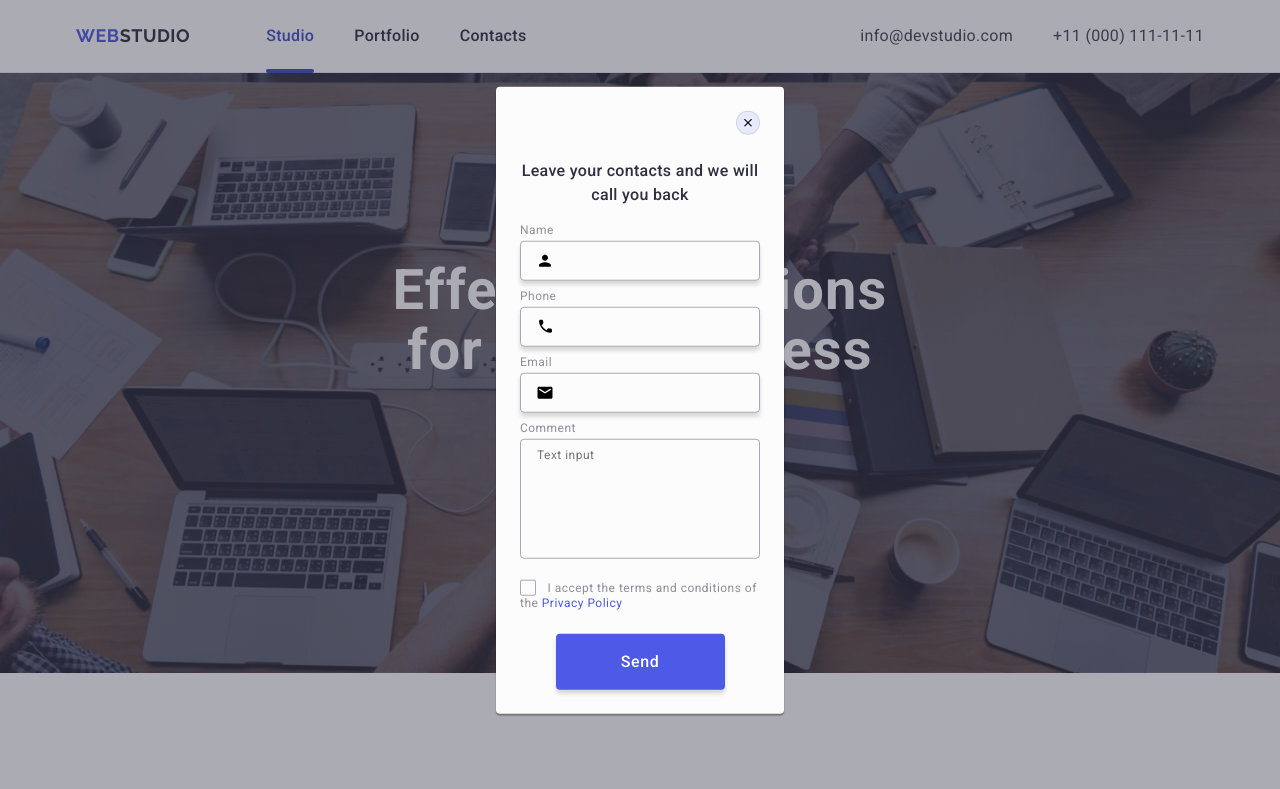
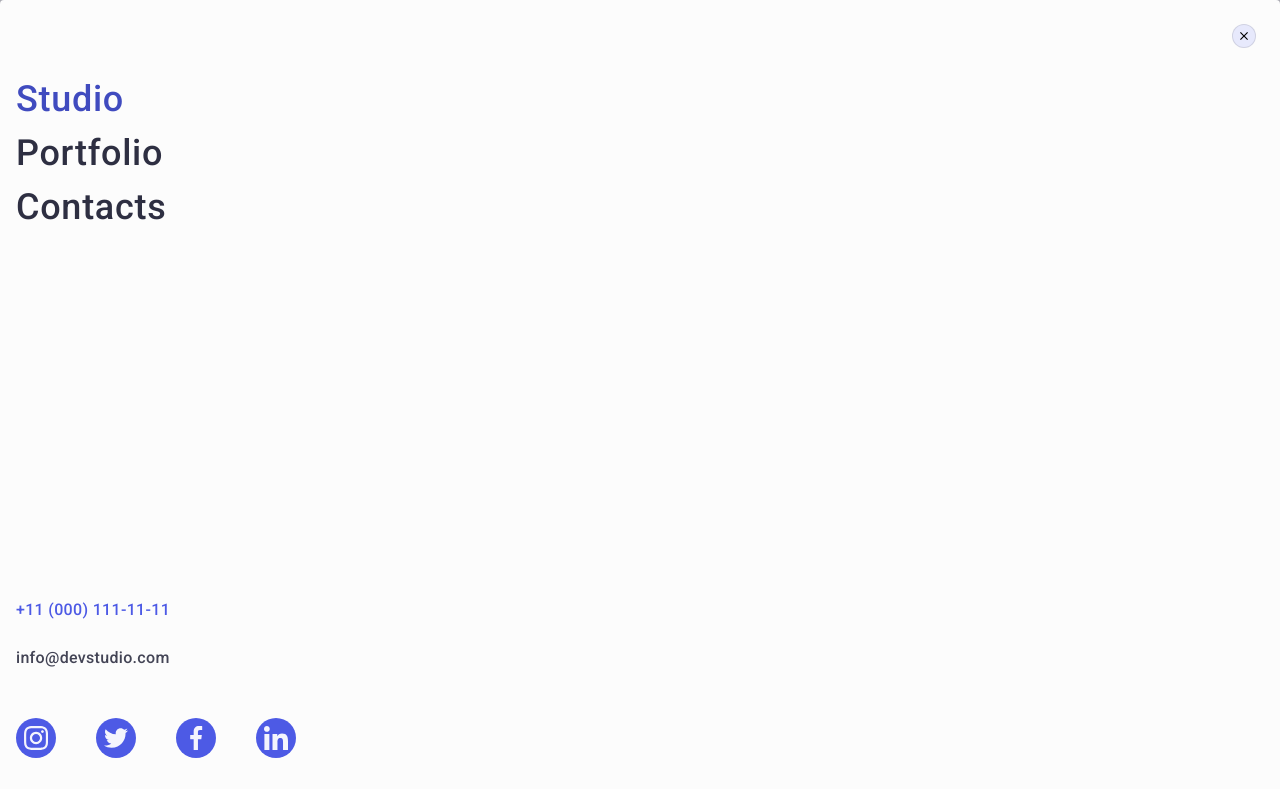
Before and after one commit to marves-pl/goit-markup-hw-06, a plain HTML site: page index.html in a window 1280 px wide. Shown: the top 789 px of the page. Drawn offline with nearby package versions, Linux system fonts and the light colour scheme.

Commit message:
Add menu

```diff
--- a/css/styles.css
+++ b/css/styles.css
@@ -571,6 +571,7 @@ button {
 }
 
 
+
 .form-list-subscribe {
     display: flex;
     flex-wrap: wrap;
@@ -640,6 +641,199 @@ button {
     text-align: center;
 
 }
+/* ----------------------------- */
+.backdrop-menu {
+    width: 100%;
+    height: 100%;
+    position: fixed;
+    top: 0;
+    background: rgba(46, 47, 66, 0.4);
+    visibility: hidden;
+    opacity: 0;
+    pointer-events: none;
+    transition: opacity 250ms cubic-bezier(0.4, 0, 0.2, 1),
+        visibility 250ms cubic-bezier(0.4, 0, 0.2, 1);
+}
+
+.backdrop-menu.is-open {
+    opacity: 1;
+    visibility: visible;
+    pointer-events: auto;
+}
+
+.menu {
+    display: flex;
+    flex-direction: column;
+    width: 100%;
+    height: 100%;
+    background-color: #fcfcfc;
+    border-radius: 4px;
+    position: absolute;
+    top: 50%;
+    left: 50%;
+    transform: translate(-50%, -50%);
+    padding: 72px 24px 42px 16px;
+    box-shadow: 0px 1px 1px rgba(0, 0, 0, 0.14),
+        0px 1px 3px rgba(0, 0, 0, 0.12),
+        0px 2px 1px rgba(0, 0, 0, 0.2);
+    transition: transform 250ms cubic-bezier(0.4, 0, 0.2, 1);
+}
+
+.modal-close-menu {
+    padding: 0;
+    display: flex;
+    justify-content: center;
+    align-items: center;
+    width: 24px;
+    height: 24px;
+    background-color: rgb(231, 233, 252);
+    border: 1px solid rgba(0, 0, 0, 0.1);
+    border-radius: 50%;
+    position: absolute;
+    top: 24px;
+    right: 24px;
+    transition: background-color 250ms cubic-bezier(0.4, 0, 0.2, 1),
+        border 250ms cubic-bezier(0.4, 0, 0.2, 1);
+}
+
+.modal-close-menu:hover {
+    background-color: rgb(64, 75, 191);
+    border: none;
+    fill: #fff;
+}
+
+.modal-close-menu:focus {
+    background-color: #404bbf;
+    border: none;
+    fill: #fff;
+}
+
+.button-icon-modal-close {
+    transition: fill 250ms cubic-bezier(0.4, 0, 0.2, 1);
+}
+
+.nav-bar-menu {
+    display: flex;
+    align-items: center;
+}
+
+.list-navbar-menu {
+    display: flex;
+    flex-direction: column;
+    gap: 40px;
+
+}
+
+.list-navbar-menu  {
+    font-weight: 700;
+    font-size: 36px;
+    line-height: 1.5;
+    letter-spacing: 0.02em;
+    display: block;
+}
+
+.list-menu-info {
+    position: relative;
+    color: #2E2F42;
+    font-weight: 500;
+    line-height: 1.5;
+    letter-spacing: 0.02em;
+    transition: color 250ms cubic-bezier(0.4, 0, 0.2, 1);
+}
+
+.list-menu-info:hover {
+    color: #404bbf;
+}
+
+.list-menu-info:focus {
+    color: #404bbf;
+}
+
+.current-menu {
+    color: #404BBF;
+}
+
+.current-menu:focus {
+    color: #404BBF;
+}
+
+.address-menu {
+    font-style: normal;
+    margin-top: auto;
+    margin-bottom: 48px;
+}
+
+.info-company-menu {
+    display: flex;
+    flex-direction: column-reverse;
+    gap: 24px;
+    /* display: none; */
+}
+
+.info-item-menu {
+    display: flex;
+    gap: 40px;
+}
+
+.address-info-menu {
+    font-size: 16px;
+    color: #434455;
+    font-weight: 500;
+    line-height: 1.5;
+    letter-spacing: 0.02em;
+    transition: color 250ms cubic-bezier(0.4, 0, 0.2, 1);
+}
+
+.address-info-menu:hover {
+    color: #404bbf;
+}
+
+.address-info-menu:focus {
+    color: #404bbf;
+}
+
+.current-menu-phone {
+    color: #4D5AE5;
+}
+
+.current-menu-phone:focus {
+    color: #4D5AE5;
+}
+
+.page-footer-list-menu {
+    display: flex;
+    align-items: center;
+    gap: 40px;
+}
+
+.page-footer-item-menu {
+    width: 40px;
+    height: 40px;
+}
+
+.page-footer-link-menu {
+    display: flex;
+    align-items: center;
+    justify-content: center;
+    width: 100%;
+    height: 100%;
+    border-radius: 50%;
+    background-color: #4D5AE5;
+    transition: background-color 250ms cubic-bezier(0.4, 0, 0.2, 1);
+}
+
+.page-footer-link-menu:hover {
+    background-color: #31d0aa;
+}
+
+.page-footer-link-menu:focus {
+    background-color: #31d0aa;
+}
+.footer-icons-menu {
+    fill: #f4f4fd;
+}
+
+
 
 /* --------- Modal -----  */
 .backdrop {
--- a/index.html
+++ b/index.html
@@ -658,7 +658,7 @@
       </div>
     </div>
   </footer>
-  <div class="backdrop is-open" data-modal>
+  <div class="backdrop" data-modal>
     <div class="modal">
       <button type="button" class="modal-close" data-modal-close>
         <svg class="button-icon-modal" width="8" height="8">
@@ -742,6 +742,76 @@
       </form>
     </div>
   </div>
+  <div class="backdrop-menu is-open" data-menu>
+    <div class="menu">
+      <button type="button" class="modal-close-menu" data-menu-close>
+        <svg class="button-icon-modal-close" width="8" height="8">
+          <use href="./images/icons.svg#icon-close"></use>
+        </svg>
+      </button>
+      <nav class="nav-bar-menu">
+        <ul class="list-navbar-menu">
+          <li class="menu-items">
+            <a href="./index.html" class="list-menu-info current-menu"
+              >Studio</a
+            >
+          </li>
+          <li class="menu-items">
+            <a href="" class="list-menu-info">Portfolio</a>
+          </li>
+          <li class="menu-items">
+            <a href="" class="list-menu-info">Contacts</a>
+          </li>
+        </ul>
+      </nav>
+      <address class="address-menu">
+        <ul class="info-company-menu">
+          <li class="info-item-menu">
+            <a href="mailto:info@devstudio.com" class="address-info-menu"
+              >info@devstudio.com</a
+            >
+          </li>
+          <li class="info-item-menu">
+            <a
+              href="tel:+110001111111"
+              class="address-info-menu current-menu-phone"
+              >+11 (000) 111-11-11</a
+            >
+          </li>
+        </ul>
+      </address>
+      <ul class="page-footer-list-menu">
+        <li class="page-footer-item-menu">
+          <a href="" class="page-footer-link-menu">
+            <svg class="footer-icons-menu" width="24" height="24">
+              <use href="./images/icons.svg#icon-instagram"></use>
+            </svg>
+          </a>
+        </li>
+        <li class="page-footer-item-menu">
+          <a href="" class="page-footer-link-menu">
+            <svg class="footer-icons-menu" width="24" height="24">
+              <use href="./images/icons.svg#icon-twitter"></use>
+            </svg>
+          </a>
+        </li>
+        <li class="page-footer-item-menu">
+          <a href="" class="page-footer-link-menu">
+            <svg class="footer-icons-menu" width="24" height="24">
+              <use href="./images/icons.svg#icon-facebook"></use>
+            </svg>
+          </a>
+        </li>
+        <li class="page-footer-item-menu">
+          <a href="" class="page-footer-link-menu">
+            <svg class="footer-icons-menu" width="24" height="24">
+              <use href="./images/icons.svg#icon-linkedin"></use>
+            </svg>
+          </a>
+        </li>
+      </ul>
+    </div>
+  </div>
   <script src="./js/modal.js"></script>
   <script src="./js/menu.js"></script>
 </html>
```
